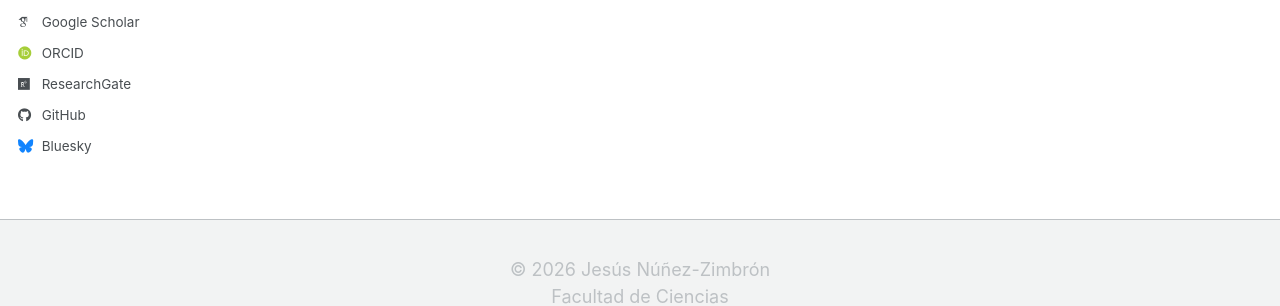
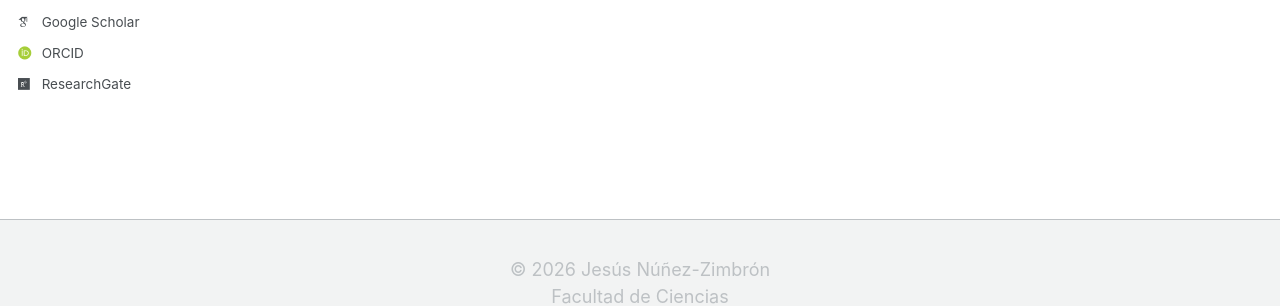
Before and after one commit to zimbron/zimbron.github.io, a Jekyll site: the page built from _pages/about.md, in a window 1280 px wide. Shown: the part 527-833 px from the top of the page. Built offline with Jekyll 4.4.1, drawn with Linux system fonts in a browser that asks for light colours; some web fonts are replaced; a script bundle is joined from its source files by our own code; library files that are not in the unit come from our copies.

Commit message:
Update _config.yml

```diff
--- a/_config.yml
+++ b/_config.yml
@@ -48,13 +48,13 @@ author:
   bitbucket        : # Username - Update with your username on the site
   codepen          : # Username
   dribbble         : # Username
-  github           : "academicpages"
+ # github           : "academicpages"
   kaggle           : # Username
   stackoverflow    : # User number or user number and name (i.e., use "1" or "1/jeff-atwood")
 
   # Social media
   artstation       : # Username
-  bluesky          : "bsky.app" # Replace this with you Bluesky username
+  #bluesky          : "bsky.app" # Replace this with you Bluesky username
   facebook         : # Username
   flickr           : # Username
   foursquare       : # Username
@@ -134,8 +134,8 @@ yandex_site_verification :
 
 
 # Social Sharing
-twitter:
-  username               : &twitter
+#twitter:
+ # username               : &twitter
 facebook:
   username               :
   app_id                 :
```
